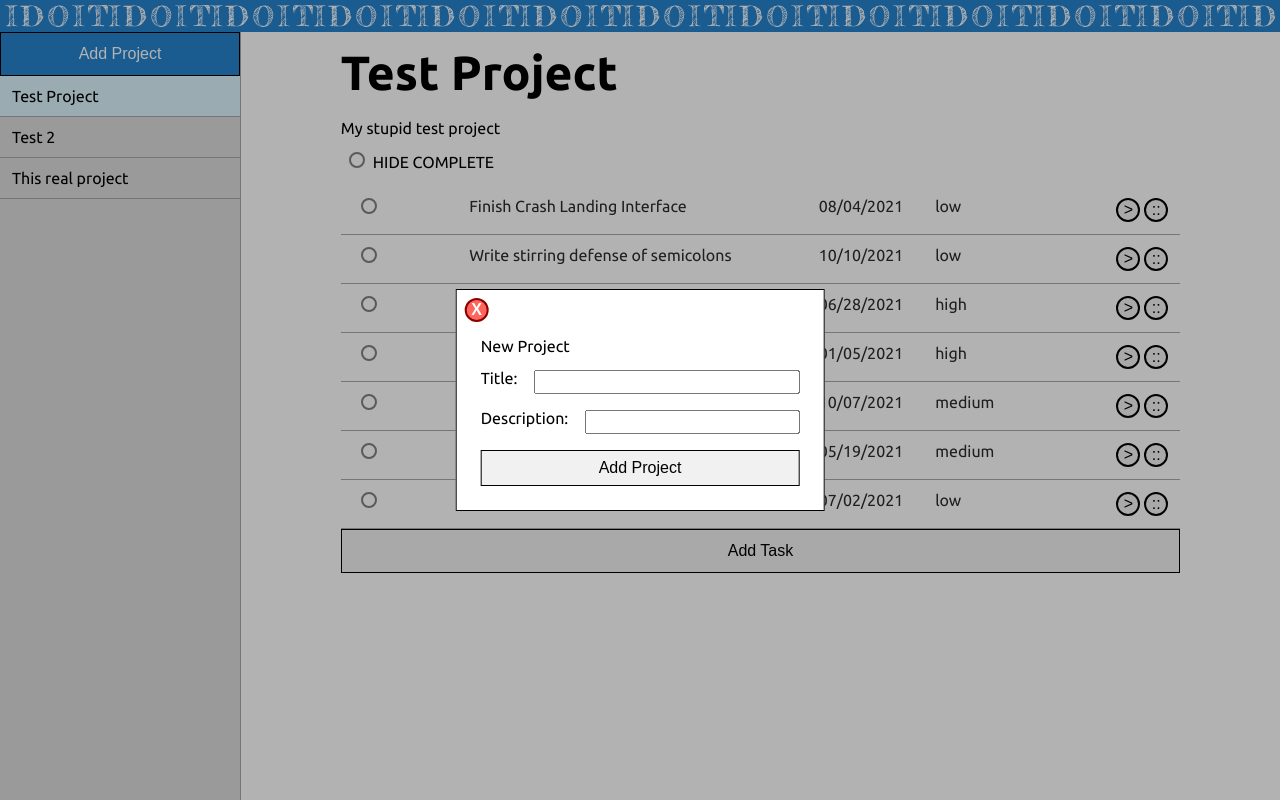
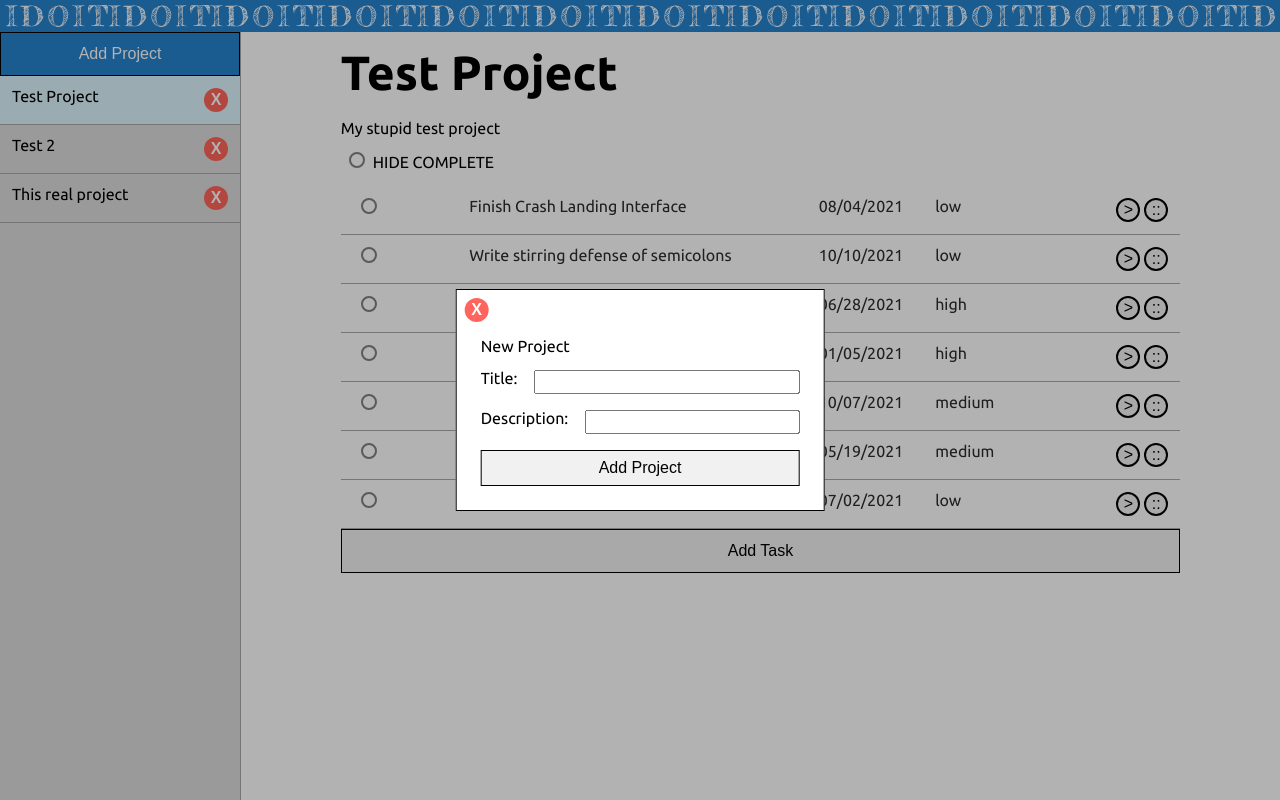
Before and after one commit to isaiahaiasi/idoit-task-tracker, a website built with webpack: page dist/index.html in a window 1280 px wide. Both pictures are taken after a click on the button "Add Project". Built offline with nearby package versions, Linux system fonts and the light colour scheme.

```diff
--- a/src/save_local.js
+++ b/src/save_local.js
@@ -23,8 +23,6 @@
   }
 
   console.log('Attempting to load from localStorage');
-
-  console.log(rawJSON);
 
   const rawDir = JSON.parse(rawJSON);
   const dir = new Directory('Default directory');
--- a/src/styles/style.css
+++ b/src/styles/style.css
@@ -8,7 +8,7 @@
 
   --col-cancel: #ff655c;
   --col-cancel-light:#fe8881;
-  --col-cancel-dark: darkred;
+  --col-cancel-dark: red;
 
   --col-shade-0: rgb(241, 241, 241);
   --col-shade-1: gainsboro;
@@ -132,11 +132,6 @@
   background-color:var(--col-primary-light);
 }
 
-.input-grp {
-  display:flex;
-  margin: 1rem 0;
-}
-
 .btn-circle {
   --btn-size: 1.5rem;
   padding:0;
@@ -148,13 +143,13 @@
 
 .delete-btn {
   background-color:var(--col-cancel);
-  border-color:var(--col-cancel-dark);
+  border:none;
   color:white;
   font-weight:bold;
 }
 
 .delete-btn:hover {
-  background-color:var(--col-cancel-light);
+  background-color:var(--col-cancel-dark);
 }
 
 /* * MAIN CONTAINERS
@@ -243,6 +238,18 @@
   text-align:end;
 }
 
+/* * MINOR MISC CLASSES */
+
+.input-grp {
+  display:flex;
+  margin: 1rem 0;
+}
+
+.item-preview {
+  display:flex;
+  justify-content:space-between;
+}
+
 /* * MODAL classes */
 
 .modal-container {
--- a/src/view/dir_view.js
+++ b/src/view/dir_view.js
@@ -1,8 +1,6 @@
 import Project from '../model/project';
 import ModalView from './modal_view';
 
-// ! Currently, this isn't doing a good job of separating DOM & logic,
-// ! B/c this "view" is where I'm storing all my projects
 // Tab for each project
 const DirectoryItem = (itemModel, contentContainer) => {
   const projectPreviewTemplate = document.querySelector('#item-preview-template');
@@ -12,6 +10,8 @@
     .querySelector('.item-preview')
     .cloneNode(true);
   node.querySelector('._title').textContent = itemModel.title;
+
+  const deleteBtn = node.querySelector('.delete-btn');
 
   const select = () => {
     contentContainer.appendChild(itemView.node);
@@ -24,7 +24,9 @@
     node.classList.remove('selected');
   };
 
-  return { node, select, deselect };
+  return {
+    node, select, deselect, deleteBtn, itemModel,
+  };
 };
 
 // Directory (collection of projects, displayed in sidebar)
@@ -32,6 +34,7 @@
   const template = document.querySelector('#sidebar-template');
   const node = template.content.querySelector('.sidebar').cloneNode(true);
   let projectPreviews = [];
+  let selectedItem = directory.children[0];
 
   // called on projectPreview.node.onClick
   const _selectItem = (itemPreview) => {
@@ -40,6 +43,7 @@
     });
 
     itemPreview.select();
+    selectedItem = itemPreview.itemModel;
   };
 
   const _clearItems = () => {
@@ -60,11 +64,20 @@
       projectPreview.node.addEventListener('click', () => {
         _selectItem(projectPreview);
       });
+
+      projectPreview.deleteBtn.addEventListener('click', (e) => {
+        e.stopPropagation(); // b/c the btn's container has the above click event listener
+        directory.deleteChild(itemModel);
+        _render();
+      });
     });
 
-    // ! TEMP
-    projectPreviews[0].select();
-    // (should track which index is active for re-rendering)
+    // Preserves the selected project when projectPreviews cleared, or when index of proj changes.
+    // If selected proj no longer exists, default to first index
+    _selectItem(
+      projectPreviews.find((pv) => pv.itemModel === selectedItem)
+      ?? projectPreviews[0],
+    );
   };
 
   const _addItem = (item) => {
@@ -77,12 +90,12 @@
     const description = form.querySelector('input[name="project-description"]').value;
 
     // Validate form input
+    // TODO: Add actual validation
     if (title === '') {
       return false;
     }
 
-    const newProject = new Project(title, description);
-    _addItem(newProject);
+    _addItem(new Project(title, description));
     return true;
   };
 
```
Also changed, not shown: dist/index.html.
